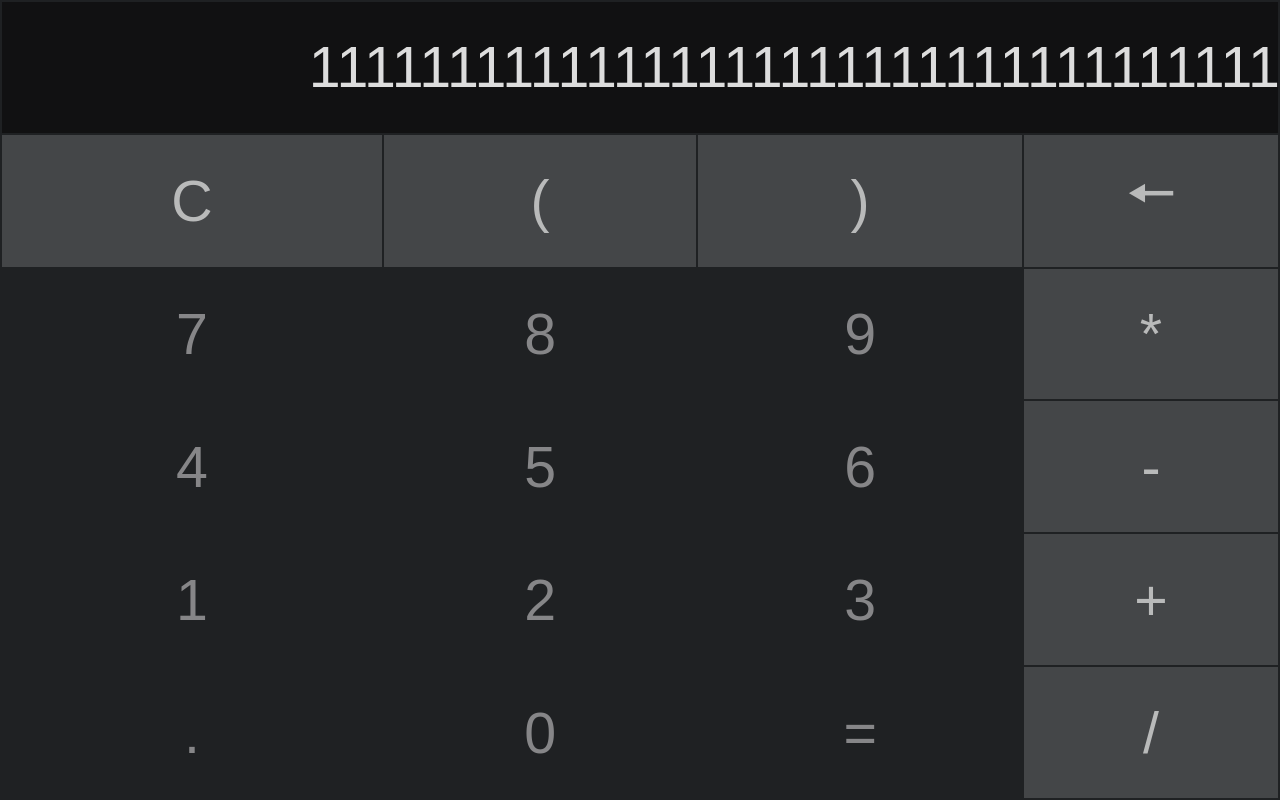
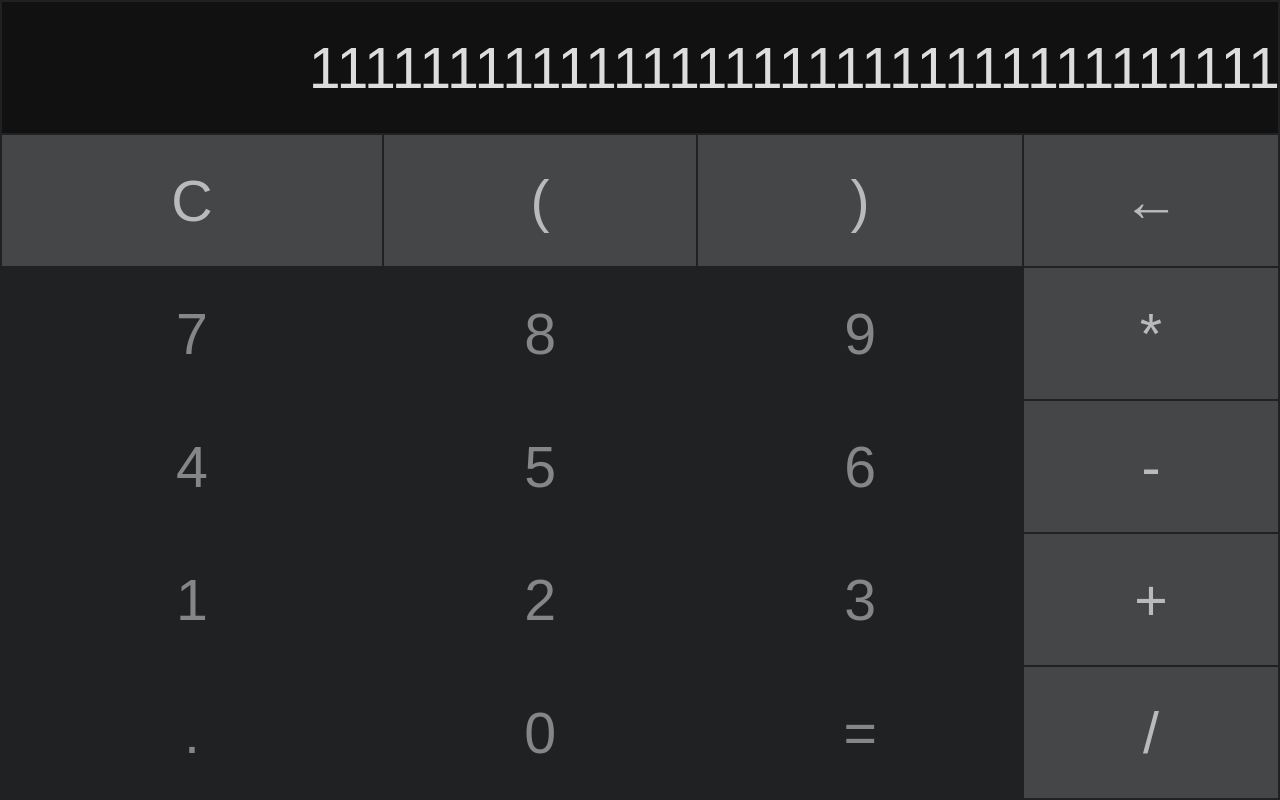
Before and after one commit to WhiteNoise09/pwa-calc, a plain HTML site: page index.html in a window 1280 px wide. Drawn offline with Linux system fonts and the light colour scheme.

Commit message:
Update index.html

```diff
--- a/index.html
+++ b/index.html
@@ -15,7 +15,7 @@
 				<td><button id="clear">C</button></td>
 				<td><button class="to-add">(</button></td>
 				<td><button class="to-add">)</button></td>
-				<td><button id="delete">🠔</button></td>
+				<td><button id="delete">←</button></td>
 			</tr>
 			<tr>
 				<td><button class="to-add">7</button></td>
```
